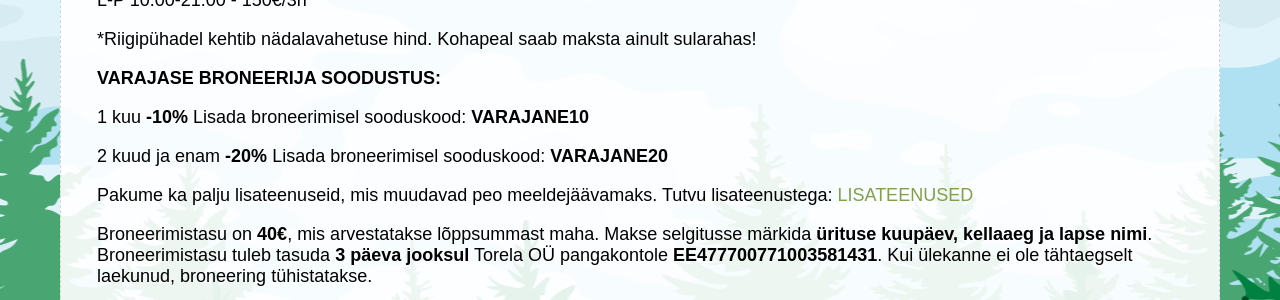
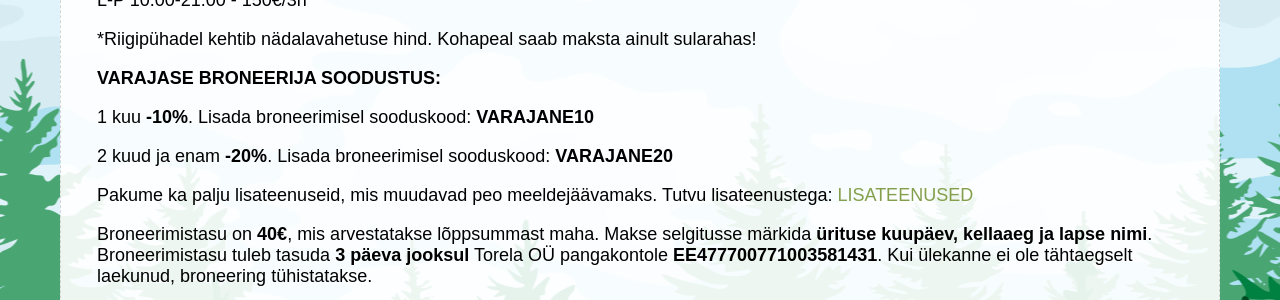
Before and after one commit to mypsik/torela, a Jekyll site: the page built from hinnakiri/index.md, in a window 1280 px wide. Shown: the part 448-748 px from the top of the page. Built offline with Jekyll 4.4.1, drawn with Linux system fonts in a browser that asks for light colours.

```diff
--- a/hinnakiri/index.md
+++ b/hinnakiri/index.md
@@ -18,9 +18,9 @@ Kohapeal saab maksta ainult sularahas!
 
 **VARAJASE BRONEERIJA SOODUSTUS:**
 
-1 kuu **-10%** Lisada broneerimisel sooduskood: **VARAJANE10**
+1 kuu **-10%**. Lisada broneerimisel sooduskood: **VARAJANE10**
 
-2 kuud ja enam **-20%** Lisada broneerimisel sooduskood: **VARAJANE20**
+2 kuud ja enam **-20%**. Lisada broneerimisel sooduskood: **VARAJANE20**
 
 
 Pakume ka palju lisateenuseid, mis muudavad peo meeldejäävamaks. Tutvu lisateenustega: [LISATEENUSED](/lisateenused/)
```
